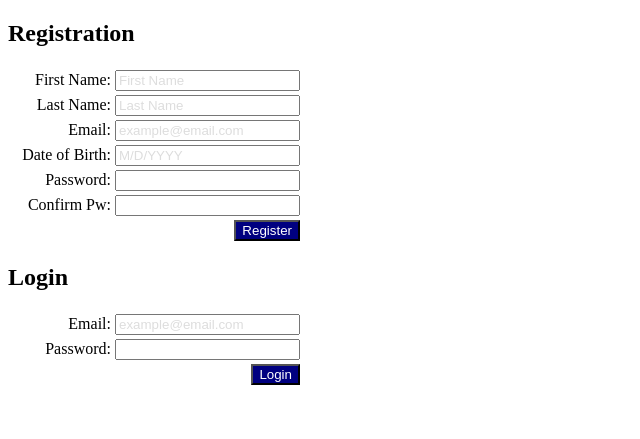
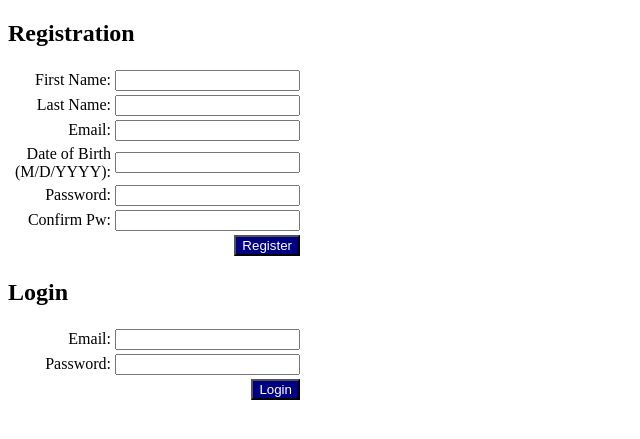
Before and after one commit to jqchang/django_loginreg, a Django app: page / in a window 1280 px wide. Shown: the top 439 px of the page, without its empty margins (0-640 px from the left). Run offline with Django 3.2, Linux system fonts and the light colour scheme; parts of the project's set-up code (start-up, migrations or seed data) failed here and were passed over; some libraries are stand-ins or nearby versions.

Commit message:
separate branch with cosmetic JQuery effects removed for easier readability and less breakable

```diff
--- a/apps/login/models.py
+++ b/apps/login/models.py
@@ -8,20 +8,20 @@ import bcrypt, re
 class UserManager(models.Manager):
     def validate(self, postData):
         errors = []     # array of error messages
-        if postData["first_name"] == "First Name" or len(postData["first_name"]) == 0:
+        if len(postData["first_name"]) == 0:
             # if first name has not been entered
             errors.append("Please enter a first name.")
         elif len(postData["first_name"]) < 2:
             errors.append("First name must be between 2-45 characters.")
         elif not re.search(r'^[A-Za-z]+$', postData["first_name"]):
             errors.append("First name must be letters only.")
-        if postData["last_name"] == "Last Name" or len(postData["last_name"]) == 0:
+        if len(postData["last_name"]) == 0:
             errors.append("Please enter a last name.")
         elif len(postData["last_name"]) < 2:
             errors.append("Last name must be between 2-45 characters.")
         elif not re.search(r'^[A-Za-z]+$', postData["last_name"]):
             errors.append("Last name must be letters only.")
-        if postData["email"] == "example@email.com" or len(postData["email"]) == 0:
+        if len(postData["email"]) == 0:
             errors.append("Please enter an email address.")
         elif not re.search(r'^[a-zA-Z0-9.+_-]+@[a-zA-Z0-9._-]+.[a-zA-Z]+$', postData["email"]):
             errors.append("Invalid email address.")
--- a/apps/login/static/login/css/main.css
+++ b/apps/login/static/login/css/main.css
@@ -13,11 +13,6 @@ td:nth-child(1) {
 td:nth-child(3) {
   color: red;
 }
-
-input {
-  color: #DDDDDD;
-}
-
 ul {
   color: red;
 }
--- a/apps/login/templates/login/index.html
+++ b/apps/login/templates/login/index.html
@@ -5,8 +5,6 @@
     <title>Login &amp; Reg | Home</title>
     {%load staticfiles%}
     <link rel="stylesheet" type="text/css" href="{%static 'login/css/main.css'%}">
-    <script src="https://ajax.googleapis.com/ajax/libs/jquery/3.1.0/jquery.min.js"></script>
-    <script src="{%static 'login/js/main.js'%}"></script>
   </head>
   <body>
     {%if messages%}
@@ -24,19 +22,19 @@
           <tbody>
             <tr>
               <td>First Name:</td>
-              <td><input type='text' name='first_name' value='First Name' default='First Name'/></td>
+              <td><input type='text' name='first_name'/></td>
             </tr>
             <tr>
               <td>Last Name:</td>
-              <td><input type='text' name='last_name' value='Last Name' default='Last Name'/></td>
+              <td><input type='text' name='last_name'/></td>
             </tr>
             <tr>
               <td>Email:</td>
-              <td><input type='text' name='email' value='example@email.com' default='example@email.com'/></td>
+              <td><input type='text' name='email'/></td>
             </tr>
             <tr>
-              <td>Date of Birth:</td>
-              <td><input type='text' name='dob' value='M/D/YYYY' default='M/D/YYYY'/></td>
+              <td>Date of Birth (M/D/YYYY):</td>
+              <td><input type='text' name='dob'/></td>
             </tr>
             <tr>
               <td>Password:</td>
@@ -66,7 +64,7 @@
           <tbody>
             <tr>
               <td>Email:</td>
-              <td><input type='text' name='email' value="example@email.com" default='example@email.com'/></td>
+              <td><input type='text' name='email'/></td>
             </tr>
             <tr>
               <td>Password:</td>
```
